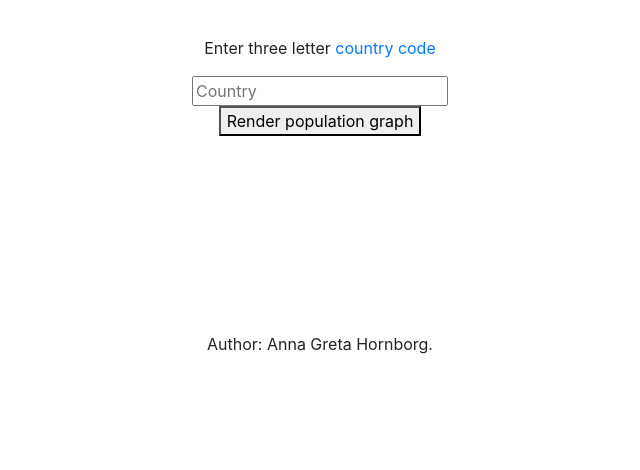
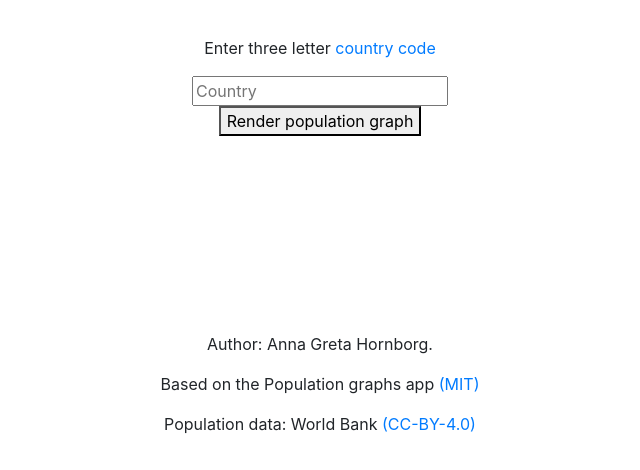
Before and after one commit to hurperi/population-graphs, a plain HTML site: page index.html in a window 1280 px wide. Shown: the part 120-590 px from the top of the page, without its empty margins (320-960 px from the left). Drawn offline with nearby package versions, Linux system fonts and the light colour scheme.

Commit message:
footer
footer comments

```diff
--- a/index.html
+++ b/index.html
@@ -45,9 +45,9 @@
         <br>
         <footer>
             <p>Author: Anna Greta Hornborg. </p>
-            <!--    <p>Based on the Population graphs app <a href="https://github.com/mikkokotola/populationgraphs/blob/master/LICENSE">(MIT)</a> </p>     -->
+               <p>Based on the Population graphs app <a href="https://github.com/mikkokotola/populationgraphs/blob/master/LICENSE">(MIT)</a> </p>
 
-            <!--     <p>Population data: World Bank <a href="https://creativecommons.org/licenses/by/4.0/">(CC-BY-4.0)</a></p>    -->
+                 <p>Population data: World Bank <a href="https://creativecommons.org/licenses/by/4.0/">(CC-BY-4.0)</a></p>
           </footer>
 
 
```
